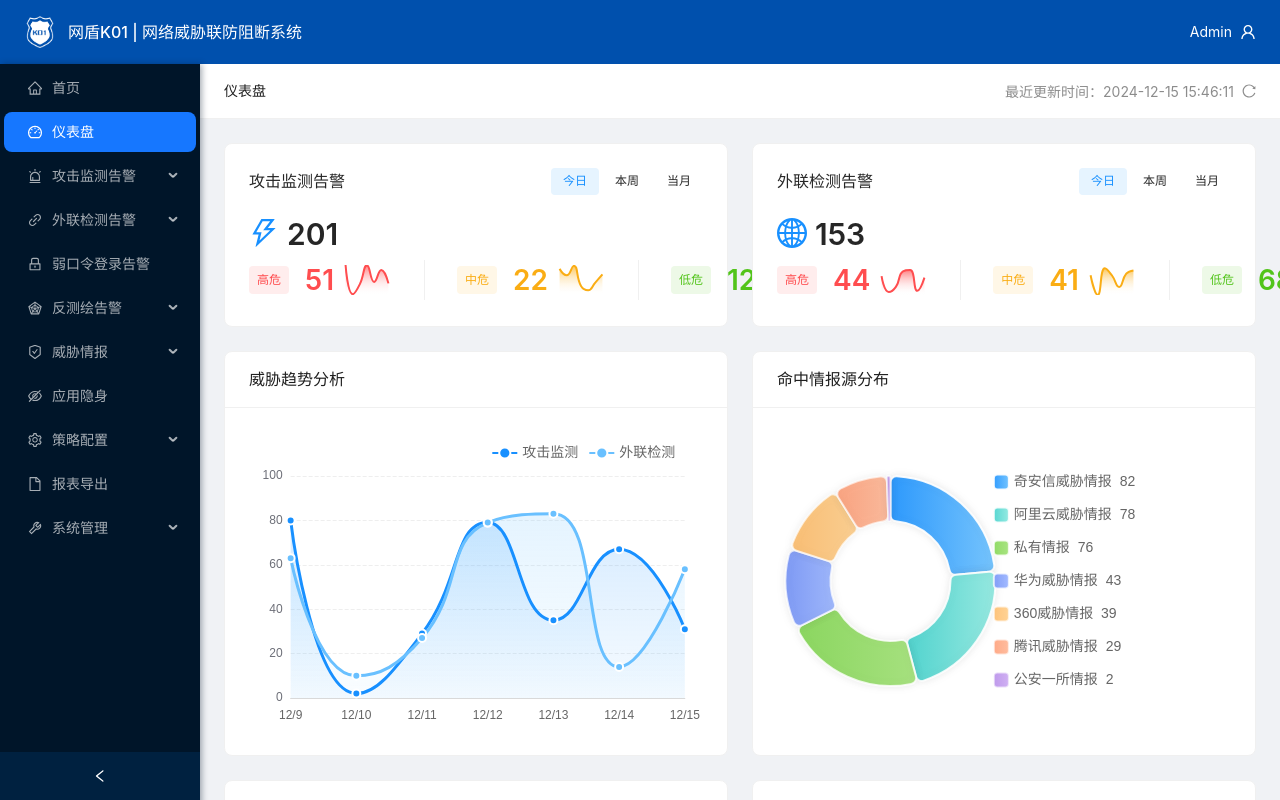
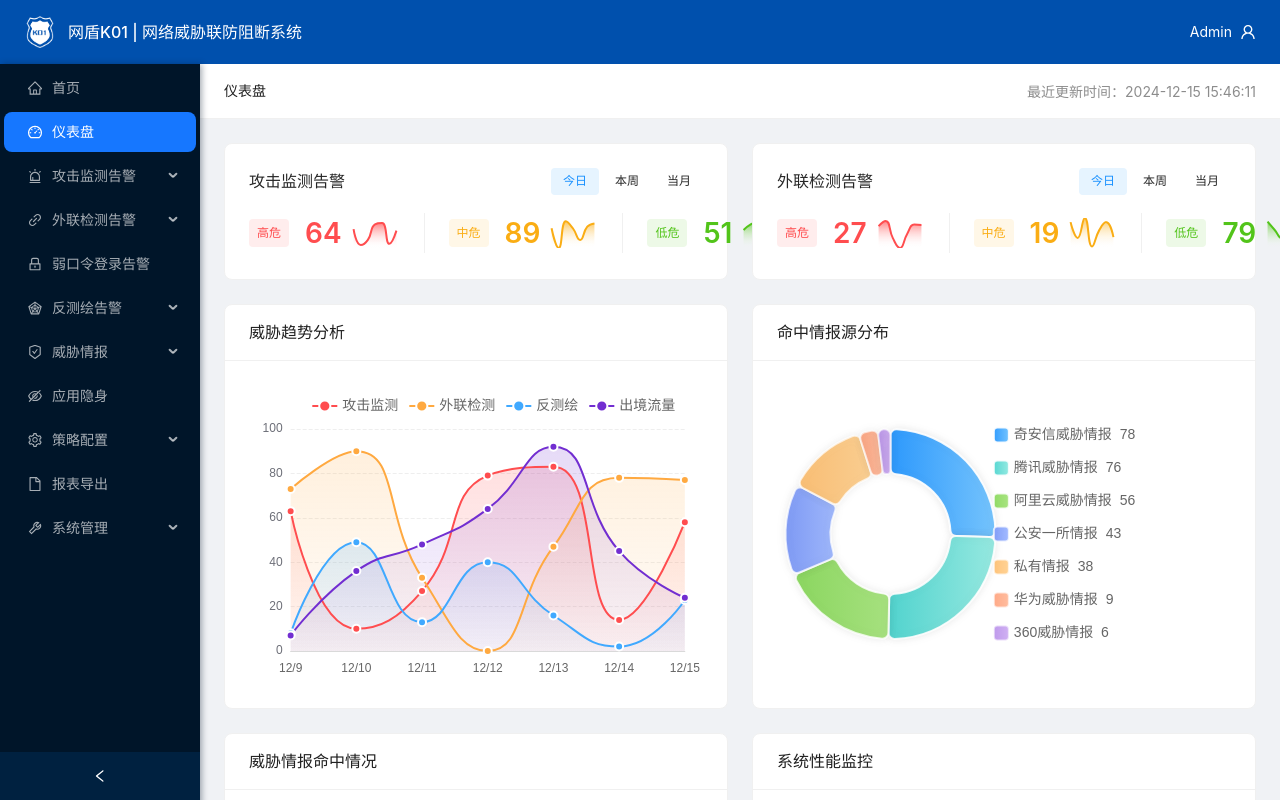
Before and after one commit to d4rk30/Designme, a React (Vite) app in the folder k01-prototype/: page /dashboard in a window 1280 px wide. Built offline with nearby package versions, Linux system fonts and the light colour scheme.

Commit message:
remote work

```diff
--- a/k01-prototype/src/components/ExternalConnectionDetail.tsx
+++ b/k01-prototype/src/components/ExternalConnectionDetail.tsx
@@ -1,7 +1,6 @@
 import React, { useState } from 'react';
-import { Drawer, Tabs, Typography, Card, Space, Empty, Table, Tag, Button, Modal, InputNumber, Segmented, message } from 'antd';
+import { Drawer, Tabs, Typography, Card, Space, Empty, Table, Modal, InputNumber, Segmented, message } from 'antd';
 import type { TabsProps } from 'antd';
-import { BlockOutlined, SafetyCertificateOutlined } from '@ant-design/icons';
 import ExternalConnectionPathVisual from './ExternalConnectionPathVisual';
 
 const { Title } = Typography;
@@ -45,6 +44,7 @@ interface ExternalConnectionDetailProps {
     rule?: string;
     assetGroup?: string;
     requestInfo?: RequestInfo;
+    isForeign?: boolean;
   }
 }
 
@@ -54,21 +54,10 @@ const ExternalConnectionDetail: React.FC<ExternalConnectionDetailProps> = ({
   data
 }) => {
   const [timeModalVisible, setTimeModalVisible] = useState(false);
-  const [listType, setListType] = useState<'black' | 'white'>('black');
   const [duration, setDuration] = useState<number>(1);
   const [timeUnit, setTimeUnit] = useState<string>('hour');
 
-  // 获取协议标签的颜色
-  const getProtocolColor = (protocol: string) => {
-    const colors: Record<string, string> = {
-      'http': 'blue',
-      'https': 'green',
-      'dns': 'orange',
-      'ftp': 'purple',
-      'smtp': 'cyan',
-    };
-    return colors[protocol?.toLowerCase()] || 'default';
-  };
+
 
   // 处理请求头表格数据
   const requestHeadersData = React.useMemo(() => {
@@ -87,8 +76,8 @@ const ExternalConnectionDetail: React.FC<ExternalConnectionDetailProps> = ({
       children: (
         <Table
           columns={[
-            { title: '名称', dataIndex: 'name', key: 'name' , width: '30%'},
-            { title: '值', dataIndex: 'value', key: 'value' , width: '70%'},
+            { title: '名称', dataIndex: 'name', key: 'name', width: '30%' },
+            { title: '值', dataIndex: 'value', key: 'value', width: '70%' },
           ]}
           dataSource={requestHeadersData}
           pagination={false}
@@ -127,6 +116,7 @@ const ExternalConnectionDetail: React.FC<ExternalConnectionDetailProps> = ({
               }}
               victimInfo={{
                 ip: data?.targetIp || '',
+                isForeign: data?.isForeign,
               }}
               protocol={data?.requestInfo?.protocol || 'HTTP'}
               url={data?.requestInfo?.url || ''}
@@ -148,11 +138,6 @@ const ExternalConnectionDetail: React.FC<ExternalConnectionDetailProps> = ({
     },
   ];
 
-  // 处理打开时间设置对话框
-  const handleOpenTimeModal = (type: 'black' | 'white') => {
-    setListType(type);
-    setTimeModalVisible(true);
-  };
 
   // 处理确认添加到名单
   const handleConfirmAddToList = () => {
@@ -165,9 +150,8 @@ const ExternalConnectionDetail: React.FC<ExternalConnectionDetailProps> = ({
       totalSeconds = duration * selectedUnit.multiplier;
     }
 
-    message.success(`已将IP ${data.attackIp} 添加到${listType === 'black' ? '黑' : '白'}名单，时长：${
-      totalSeconds === -1 ? '永久' : `${duration}${selectedUnit?.label}`
-    }`);
+    message.success(`已将IP ${data.attackIp} 添加到黑名单，时长：${totalSeconds === -1 ? '永久' : `${duration}${selectedUnit?.label}`
+      }`);
 
     setTimeModalVisible(false);
   };
@@ -189,7 +173,7 @@ const ExternalConnectionDetail: React.FC<ExternalConnectionDetailProps> = ({
       </Drawer>
 
       <Modal
-        title={`添加到${listType === 'black' ? '黑' : '白'}名单`}
+        title="添加到黑名单"
         open={timeModalVisible}
         onOk={handleConfirmAddToList}
         onCancel={() => setTimeModalVisible(false)}
--- a/k01-prototype/src/components/ExternalConnectionPathVisual.tsx
+++ b/k01-prototype/src/components/ExternalConnectionPathVisual.tsx
@@ -7,6 +7,7 @@ interface ExternalConnectionPathVisualProps {
   };
   victimInfo: {
     ip: string;
+    isForeign?: boolean;
   };
   protocol: string;
   url: string;
@@ -146,6 +147,15 @@ const ExternalConnectionPathVisual: React.FC<ExternalConnectionPathVisualProps>
               <Typography.Text copyable style={{ fontSize: '14px' }}>
                 {victimInfo.ip}
               </Typography.Text>
+              {victimInfo.isForeign && (
+                <Tag style={{
+                  color: '#722ed1',
+                  backgroundColor: 'rgba(114, 46, 209, 0.1)',
+                  border: 'none',
+                }}>
+                  出境
+                </Tag>
+              )}
             </Space>
           </div>
         </div>
--- a/k01-prototype/src/components/PageHeader.tsx
+++ b/k01-prototype/src/components/PageHeader.tsx
@@ -1,6 +1,6 @@
 import { Breadcrumb, Switch, DatePicker, Space, Tooltip } from 'antd';
 import { useLocation } from 'react-router-dom';
-import { QuestionCircleOutlined, ReloadOutlined } from '@ant-design/icons';
+import { QuestionCircleOutlined } from '@ant-design/icons';
 import { useMemo, useState } from 'react';
 import dayjs from 'dayjs';
 
@@ -145,10 +145,6 @@ const PageHeader: React.FC<PageHeaderProps> = ({ extra }) => {
       <span style={{ color: '#00000073', fontSize: '14px' }}>
         最近更新时间：{dayjs().format('YYYY-MM-DD HH:mm:ss')}
       </span>
-      <ReloadOutlined
-        style={{ cursor: 'pointer', color: '#00000073' }}
-        onClick={() => window.location.reload()}
-      />
     </Space>
   ) : extra;
 
--- a/k01-prototype/src/pages/Dashboard.tsx
+++ b/k01-prototype/src/pages/Dashboard.tsx
@@ -1,6 +1,5 @@
 import React, { useState, useEffect } from 'react';
-import { Card, Row, Col, Statistic, Tag, Space } from 'antd';
-import { ThunderboltOutlined, GlobalOutlined } from '@ant-design/icons';
+import { Card, Row, Col, Tag, Space } from 'antd';
 import ReactECharts from 'echarts-for-react';
 import * as echarts from 'echarts';
 
@@ -10,15 +9,17 @@ const generateMockData = () => ({
   threatOverview: {
     // 攻击监测告警数据
     attack: {
-      high: Math.floor(Math.random() * 100), // 高危 0-100
-      medium: Math.floor(Math.random() * 150), // 中危 0-150
-      low: Math.floor(Math.random() * 200), // 低危 0-200
+      high: Math.floor(Math.random() * 100),    // 0-99
+      medium: Math.floor(Math.random() * 100),  // 0-99
+      low: Math.floor(Math.random() * 100),     // 0-99
+      mapping: Math.floor(Math.random() * 100), // 0-99
     },
     // 外联检测告警数据
     external: {
-      high: Math.floor(Math.random() * 50), // 高危 0-50
-      medium: Math.floor(Math.random() * 80), // 中危 0-80
-      low: Math.floor(Math.random() * 100), // 低危 0-100
+      high: Math.floor(Math.random() * 100),    // 0-99
+      medium: Math.floor(Math.random() * 100),  // 0-99
+      low: Math.floor(Math.random() * 100),     // 0-99
+      foreign: Math.floor(Math.random() * 100), // 0-99
     },
     attackTrend: Array(7).fill(0).map(() => Math.floor(Math.random() * 100)), // 新增攻击趋势
     mediumAttackTrend: Array(7).fill(0).map(() => Math.floor(Math.random() * 100)), // 新增中危攻击趋势
@@ -31,7 +32,10 @@ const generateMockData = () => ({
       high: Math.floor(Math.random() * 100),
       medium: Math.floor(Math.random() * 200),
       low: Math.floor(Math.random() * 300),
-    }
+    },
+    foreignExternalTrend: Array(7).fill(0).map(() => Math.floor(Math.random() * 100)), // 新增境外流量趋势数据
+    mappingTrend: Array(7).fill(0).map(() => Math.floor(Math.random() * 100)), // 新增反测绘趋势
+    foreignTrend: Array(7).fill(0).map(() => Math.floor(Math.random() * 100)), // 新增境外流量总体趋势
   },
   assetStatus: {
     total: Math.floor(Math.random() * 500),
@@ -128,12 +132,6 @@ const colorScheme = {
     border: '#ffa39e'
   }
 };
-
-// 修改图表配色
-const getChartColors = () => ({
-  series: [colorScheme.primary.main, colorScheme.success.main, colorScheme.warning.main, colorScheme.danger.main],
-  background: [colorScheme.primary.light, colorScheme.success.light, colorScheme.warning.light, colorScheme.danger.light]
-});
 
 // 修改仪表盘配置
 const getGaugeOption = (value: number, type: 'cpu' | 'memory' | 'disk') => {
@@ -294,7 +292,7 @@ const Dashboard: React.FC = () => {
       }
     },
     legend: {
-      data: ['攻击监测', '外联检测'],
+      data: ['攻击监测', '外联检测', '反测绘', '出境流量'],
       right: '5%',
       top: 10,
       textStyle: {
@@ -354,11 +352,11 @@ const Dashboard: React.FC = () => {
         symbol: 'circle',
         symbolSize: 8,
         lineStyle: {
-          width: 3,
-          color: '#1890ff'
+          width: 2,
+          color: '#ff4d4f'
         },
         itemStyle: {
-          color: '#1890ff',
+          color: '#ff4d4f',
           borderWidth: 2,
           borderColor: '#fff'
         },
@@ -371,10 +369,10 @@ const Dashboard: React.FC = () => {
             y2: 1,
             colorStops: [{
               offset: 0,
-              color: 'rgba(24, 144, 255, 0.25)'
+              color: 'rgba(255, 77, 79, 0.25)'
             }, {
               offset: 1,
-              color: 'rgba(24, 144, 255, 0.05)'
+              color: 'rgba(255, 77, 79, 0.05)'
             }]
           }
         },
@@ -387,11 +385,11 @@ const Dashboard: React.FC = () => {
         symbol: 'circle',
         symbolSize: 8,
         lineStyle: {
-          width: 3,
-          color: '#69c0ff'
+          width: 2,
+          color: '#ffa940'
         },
         itemStyle: {
-          color: '#69c0ff',
+          color: '#ffa940',
           borderWidth: 2,
           borderColor: '#fff'
         },
@@ -404,14 +402,80 @@ const Dashboard: React.FC = () => {
             y2: 1,
             colorStops: [{
               offset: 0,
-              color: 'rgba(105, 192, 255, 0.25)'
+              color: 'rgba(255, 169, 64, 0.25)'
             }, {
               offset: 1,
-              color: 'rgba(105, 192, 255, 0.05)'
+              color: 'rgba(255, 169, 64, 0.05)'
             }]
           }
         },
         data: data.threatOverview.externalTrend
+      },
+      {
+        name: '反测绘',
+        type: 'line',
+        smooth: true,
+        symbol: 'circle',
+        symbolSize: 8,
+        lineStyle: {
+          width: 2,
+          color: '#40a9ff'
+        },
+        itemStyle: {
+          color: '#40a9ff',
+          borderWidth: 2,
+          borderColor: '#fff'
+        },
+        areaStyle: {
+          color: {
+            type: 'linear',
+            x: 0,
+            y: 0,
+            x2: 0,
+            y2: 1,
+            colorStops: [{
+              offset: 0,
+              color: 'rgba(64, 169, 255, 0.25)'
+            }, {
+              offset: 1,
+              color: 'rgba(64, 169, 255, 0.05)'
+            }]
+          }
+        },
+        data: data.threatOverview.mappingTrend
+      },
+      {
+        name: '出境流量',
+        type: 'line',
+        smooth: true,
+        symbol: 'circle',
+        symbolSize: 8,
+        lineStyle: {
+          width: 2,
+          color: '#722ed1'
+        },
+        itemStyle: {
+          color: '#722ed1',
+          borderWidth: 2,
+          borderColor: '#fff'
+        },
+        areaStyle: {
+          color: {
+            type: 'linear',
+            x: 0,
+            y: 0,
+            x2: 0,
+            y2: 1,
+            colorStops: [{
+              offset: 0,
+              color: 'rgba(114, 46, 209, 0.25)'
+            }, {
+              offset: 1,
+              color: 'rgba(114, 46, 209, 0.05)'
+            }]
+          }
+        },
+        data: data.threatOverview.foreignTrend
       }
     ]
   };
@@ -553,27 +617,14 @@ const Dashboard: React.FC = () => {
               </Col>
             </Row>
 
-            <Row align="middle" justify="space-between">
-              {/* 左侧总数 */}
-              <Col>
-                <Space align="center" size={8}>
-                  <ThunderboltOutlined style={{
-                    color: colorScheme.primary.main,
-                    fontSize: '30px'
-                  }} />
-                  <span style={{
-                    fontSize: '30px',
-                    fontWeight: 600,
-                    color: '#000000d9',
-                  }}>
-                    {data.threatOverview.attack.high + data.threatOverview.attack.medium + data.threatOverview.attack.low}
-                  </span>
-                </Space>
-              </Col>
-
-              {/* 右侧统计 */}
-              <Col>
-                <Space split={<div style={{ width: '1px', height: '40px', background: '#f0f0f0', margin: '0 24px' }} />}>
+            <Row align="middle">
+              <Col span={24}>
+                <Space split={<div style={{
+                  width: '1px',
+                  height: '40px',
+                  background: '#f0f0f0',
+                  margin: '0 16px'
+                }} />}>
                   {/* 高危 */}
                   <Space align="center" size={8}>
                     <Tag style={{
@@ -642,6 +693,29 @@ const Dashboard: React.FC = () => {
                       style={{ width: '50px', height: '30px' }}
                     />
                   </Space>
+
+                  {/* 新增反测绘统计 */}
+                  <Space align="center" size={8}>
+                    <Tag style={{
+                      color: '#40a9ff',
+                      backgroundColor: 'rgba(64, 169, 255, 0.1)',
+                      border: 'none',
+                      padding: '4px 8px'
+                    }}>
+                      反测绘
+                    </Tag>
+                    <span style={{
+                      fontSize: '28px',
+                      fontWeight: 600,
+                      color: '#40a9ff'
+                    }}>
+                      {data.threatOverview.attack.mapping}
+                    </span>
+                    <ReactECharts
+                      option={getMiniLineChartOption(data.threatOverview.mappingTrend, '#40a9ff')}
+                      style={{ width: '50px', height: '30px' }}
+                    />
+                  </Space>
                 </Space>
               </Col>
             </Row>
@@ -690,27 +764,14 @@ const Dashboard: React.FC = () => {
             </Row>
 
             {/* 数据展示行 */}
-            <Row align="middle" justify="space-between">
-              {/* 左侧总数 */}
-              <Col>
-                <Space align="center" size={8}>
-                  <GlobalOutlined style={{
-                    color: colorScheme.primary.main,
-                    fontSize: '30px'
-                  }} />
-                  <span style={{
-                    fontSize: '30px',
-                    fontWeight: 600,
-                    color: '#000000d9',
-                  }}>
-                    {data.threatOverview.external.high + data.threatOverview.external.medium + data.threatOverview.external.low}
-                  </span>
-                </Space>
-              </Col>
-
-              {/* 右侧统计 */}
-              <Col>
-                <Space split={<div style={{ width: '1px', height: '40px', background: '#f0f0f0', margin: '0 24px' }} />}>
+            <Row align="middle">
+              <Col span={24}>
+                <Space split={<div style={{
+                  width: '1px',
+                  height: '40px',
+                  background: '#f0f0f0',
+                  margin: '0 16px' // 将分隔线的左右边距从 24px 减小到 16px
+                }} />}>
                   {/* 高危 */}
                   <Space align="center" size={8}>
                     <Tag style={{
@@ -776,6 +837,29 @@ const Dashboard: React.FC = () => {
                     </span>
                     <ReactECharts
                       option={getMiniLineChartOption(data.threatOverview.lowExternalTrend, colorScheme.success.main)}
+                      style={{ width: '50px', height: '30px' }}
+                    />
+                  </Space>
+
+                  {/* 新增境外流量统计 */}
+                  <Space align="center" size={8}>
+                    <Tag style={{
+                      color: '#722ed1', // 使用紫色作为境外流量的标识色
+                      backgroundColor: 'rgba(114, 46, 209, 0.1)',
+                      border: 'none',
+                      padding: '4px 8px'
+                    }}>
+                      出境
+                    </Tag>
+                    <span style={{
+                      fontSize: '28px',
+                      fontWeight: 600,
+                      color: '#722ed1'
+                    }}>
+                      {data.threatOverview.external.foreign}
+                    </span>
+                    <ReactECharts
+                      option={getMiniLineChartOption(data.threatOverview.foreignExternalTrend, '#722ed1')}
                       style={{ width: '50px', height: '30px' }}
                     />
                   </Space>
--- a/k01-prototype/src/pages/ExternalConnectionLogs.tsx
+++ b/k01-prototype/src/pages/ExternalConnectionLogs.tsx
@@ -61,6 +61,7 @@ interface LogItem {
   intelSource: string;
   rule?: string;
   assetGroup?: string;
+  isForeign?: boolean;
 }
 
 const ExternalConnectionLogs: React.FC = () => {
@@ -156,11 +157,26 @@ const ExternalConnectionLogs: React.FC = () => {
       title: '目的IP',
       dataIndex: 'targetIp',
       width: 180,
-      render: (ip: string) => (
-        <div style={{ whiteSpace: 'nowrap', display: 'flex', alignItems: 'center' }}>
+      render: (ip: string, record: LogItem) => (
+        <div style={{
+          whiteSpace: 'nowrap',
+          display: 'flex',
+          alignItems: 'center',
+          gap: '8px'  // 添加间距
+        }}>
           <Typography.Text copyable={{ text: ip }} style={{ margin: 0 }}>
             {ip}
           </Typography.Text>
+          {record.isForeign && (
+            <Tag style={{
+              color: '#722ed1',
+              backgroundColor: 'rgba(114, 46, 209, 0.1)',
+              border: 'none',
+              marginLeft: '4px'
+            }}>
+              出境
+            </Tag>
+          )}
         </div>
       )
     },
@@ -253,6 +269,17 @@ const ExternalConnectionLogs: React.FC = () => {
       'Mozilla/5.0 (Windows NT 10.0; Win64; x64; rv:89.0) Gecko/20100101 Firefox/89.0'
     ];
 
+    // 添加一些国外IP段的前缀
+    const foreignIpPrefixes = [
+      '8.8.',    // Google DNS
+      '1.1.',    // Cloudflare
+      '104.16.', // Cloudflare
+      '31.13.',  // Facebook
+      '52.84.',  // Amazon
+      '34.107.', // Google Cloud
+      '157.240.' // Facebook
+    ];
+
     const getRandomElement = (arr: any[]) => arr[Math.floor(Math.random() * arr.length)];
     const getRandomPort = () => Math.floor(Math.random() * 65535);
     const getRandomIP = () => `${Math.floor(Math.random() * 255)}.${Math.floor(Math.random() * 255)}.${Math.floor(Math.random() * 255)}.${Math.floor(Math.random() * 255)}`;
@@ -267,6 +294,12 @@ const ExternalConnectionLogs: React.FC = () => {
       const requestSize = Math.floor(Math.random() * 1000) + 100;
       const responseSize = Math.floor(Math.random() * 2000) + 200;
       const statusCode = Math.random() > 0.8 ? getRandomElement([400, 403, 404, 500, 502, 503]) : 200;
+
+      // 生成目的IP时，有30%的概率生成出境IP
+      const isForeign = Math.random() < 0.3;
+      const targetIp = isForeign
+        ? `${getRandomElement(foreignIpPrefixes)}${Math.floor(Math.random() * 255)}.${Math.floor(Math.random() * 255)}`
+        : `10.${Math.floor(Math.random() * 255)}.${Math.floor(Math.random() * 255)}.${Math.floor(Math.random() * 255)}`;
 
       return {
         id: `${i}`,
@@ -341,7 +374,7 @@ const ExternalConnectionLogs: React.FC = () => {
             }
           }
         },
-        targetIp: `10.${Math.floor(Math.random() * 255)}.${Math.floor(Math.random() * 255)}.${Math.floor(Math.random() * 255)}`,
+        targetIp,
         targetPort: getRandomPort().toString(),
         targetType: getRandomElement(targetTypes),
         hitType: getRandomElement(hitTypes),
@@ -356,7 +389,8 @@ const ExternalConnectionLogs: React.FC = () => {
           attackType: ['SQL注入', 'XSS攻击', '命令注入', 'WebShell'][Math.floor(Math.random() * 4)],
           malformedPacketLength: Math.floor(Math.random() * 1000),
           attackFeatures: ['特征1：异常字符串', '特征2：恶意代码片段', '特征3：非法请求参数'][Math.floor(Math.random() * 3)]
-        }
+        },
+        isForeign,
       };
     });
   };
```
Also changed, not shown: 2 other files (tests, documents, lock files or other folders).
